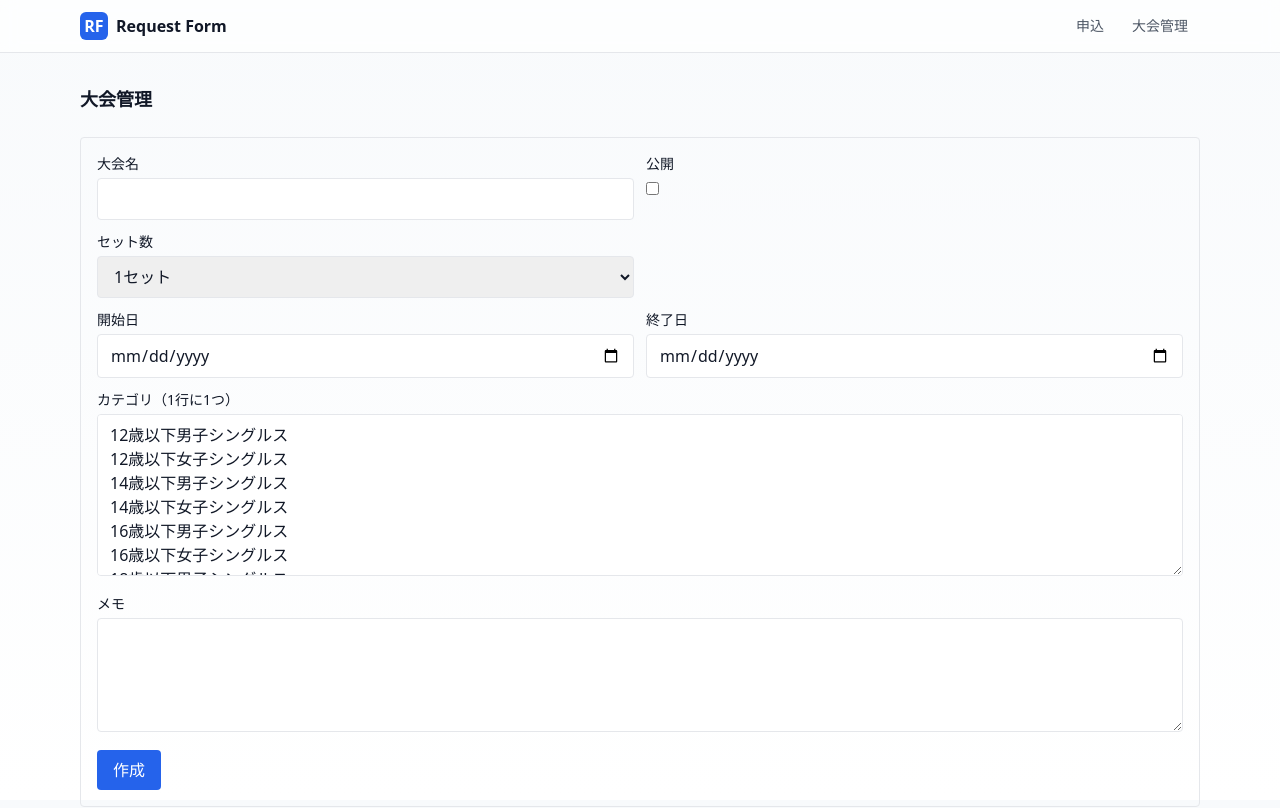
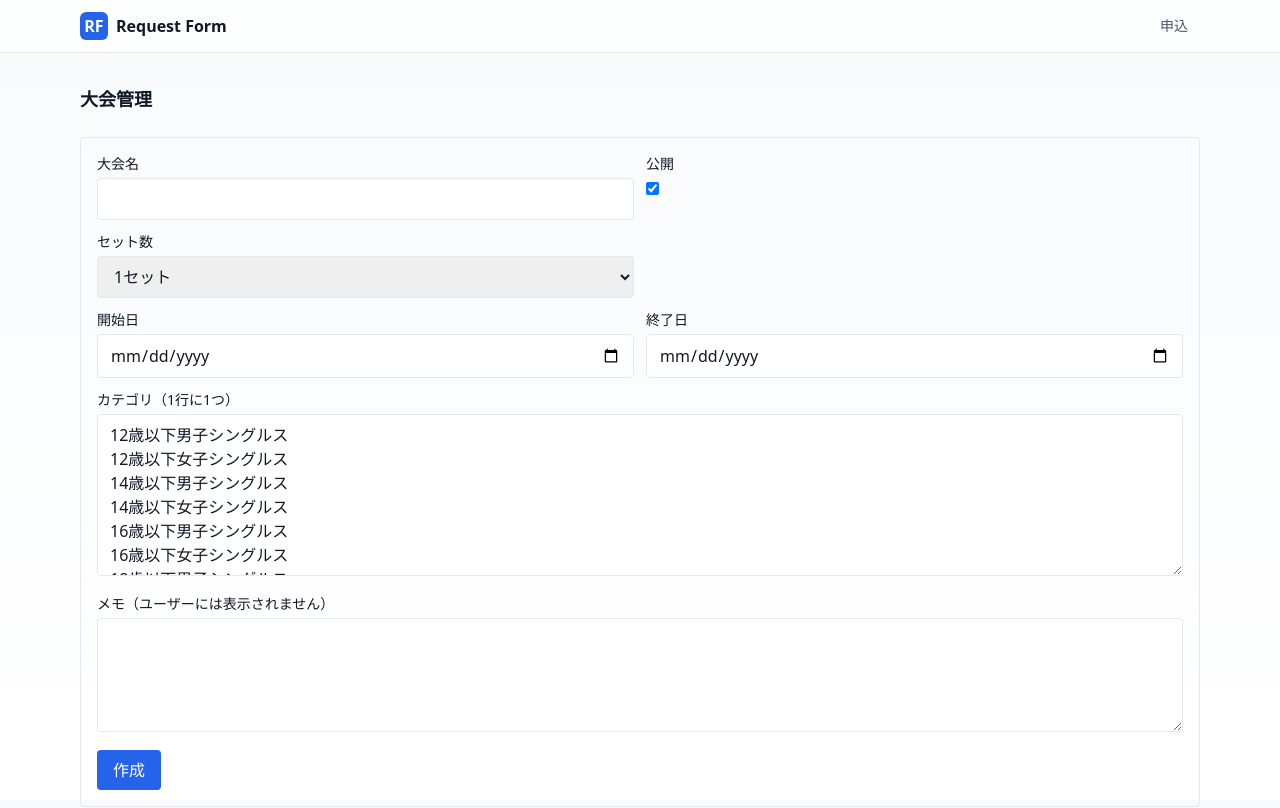
Before and after one commit to Drop1235/request-form, a Next.js app: page /admin/tournaments in a window 1280 px wide. Shown: the top 808 px of the page. Built offline with nearby package versions, Linux system fonts and the light colour scheme; no server answers; the database is empty.

Commit message:
feat(admin): 公開デフォルトON・メモに注意書き・管理メニューを環境変数で制御

```diff
--- a/app/admin/tournaments/page.tsx
+++ b/app/admin/tournaments/page.tsx
@@ -67,7 +67,7 @@ export default async function AdminTournamentsPage() {
           </label>
           <label className="block">
             <div className="text-sm">公開</div>
-            <input name="isActive" type="checkbox" className="mt-2" />
+            <input name="isActive" type="checkbox" className="mt-2" defaultChecked />
           </label>
           <label className="block">
             <div className="text-sm">セット数</div>
@@ -99,7 +99,7 @@ export default async function AdminTournamentsPage() {
           />
         </label>
         <label className="block">
-          <div className="text-sm">メモ</div>
+          <div className="text-sm">メモ（ユーザーには表示されません）</div>
           <textarea name="customNotice" rows={4} className="mt-1 w-full rounded border px-3 py-2" />
         </label>
         <button type="submit" className="rounded bg-blue-600 px-4 py-2 text-white">作成</button>
--- a/app/layout.tsx
+++ b/app/layout.tsx
@@ -7,6 +7,7 @@ export const metadata = {
 };
 
 export default function RootLayout({ children }: { children: React.ReactNode }) {
+  const showAdmin = process.env.NEXT_PUBLIC_SHOW_ADMIN === '1';
   return (
     <html lang="ja">
       <body className="min-h-screen bg-gradient-to-b from-slate-50 to-white text-gray-900">
@@ -18,7 +19,9 @@ export default function RootLayout({ children }: { children: React.ReactNode })
             </a>
             <nav className="text-sm text-gray-600">
               <a className="px-3 py-1.5 rounded hover:bg-gray-100" href="/request">申込</a>
-              <a className="ml-1 px-3 py-1.5 rounded hover:bg-gray-100" href="/admin/tournaments">大会管理</a>
+              {showAdmin && (
+                <a className="ml-1 px-3 py-1.5 rounded hover:bg-gray-100" href="/admin/tournaments">大会管理</a>
+              )}
             </nav>
           </div>
         </header>
```
